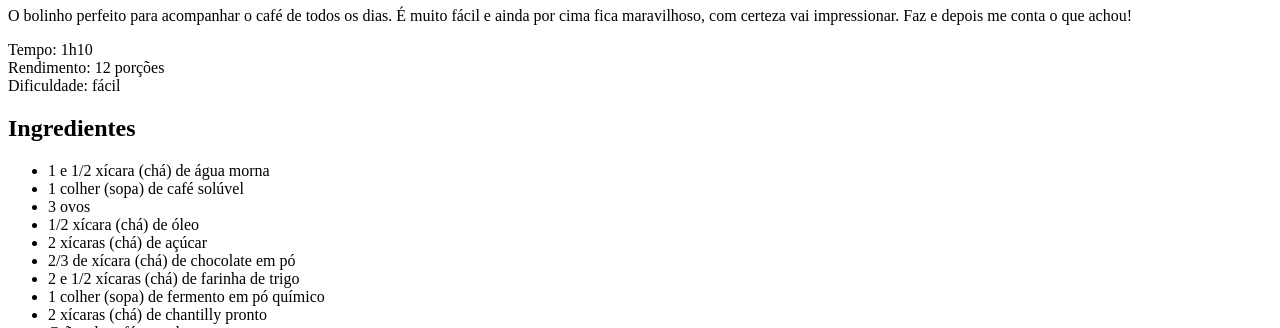
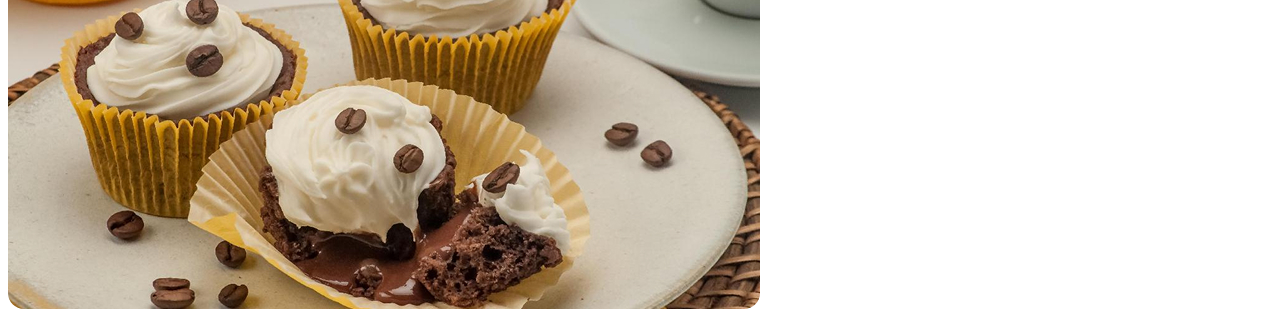
Before and after one commit to JulianaHorita/Projeto-receita, a plain HTML site: page index.html in a window 1280 px wide. Shown: the part 99-427 px from the top of the page. Drawn offline with Linux system fonts and the light colour scheme.

Commit message:
Add image and style

```diff
--- a/index.html
+++ b/index.html
@@ -4,10 +4,12 @@
   <meta charset="UTF-8">
   <meta name="viewport" content="width=device-width, initial-scale=1.0">
   <title>Página de receita</title>
+
+  <link rel="stylesheet" href="style.css">
 </head>
 <body>
   <div id="page">
-  <img src="" alt="">
+  <img src="assets/main-image.jpg" alt="imagem de cupcakes">
   <main>
    <section id="about"></section>
     <h1>Cupcake de café com chantilly
--- /dev/null
+++ b/style.css
@@ -0,0 +1,3 @@
+img {
+  border-radius: 16px;
+}
```
Also changed, not shown: assets/bg-image.jpg (added), assets/main-image.jpg (added), 1 other file.
